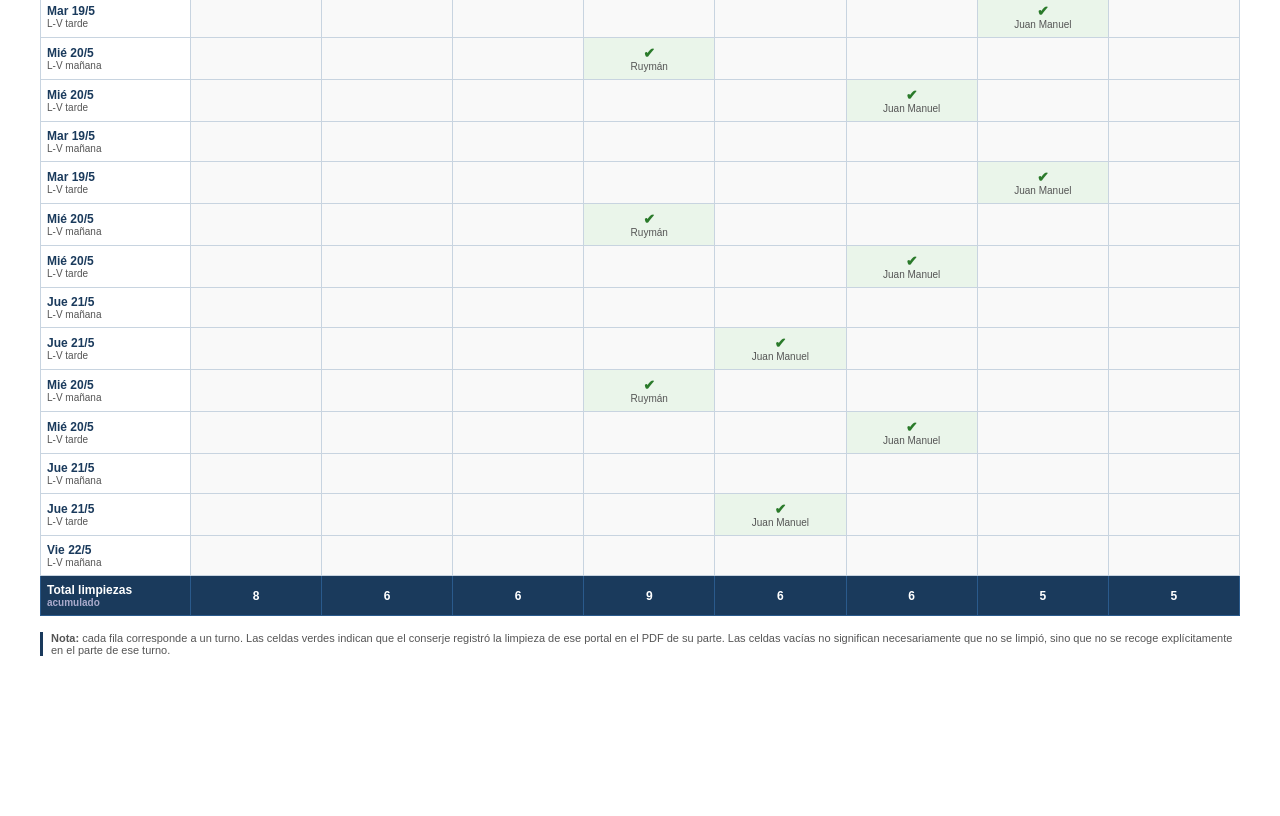
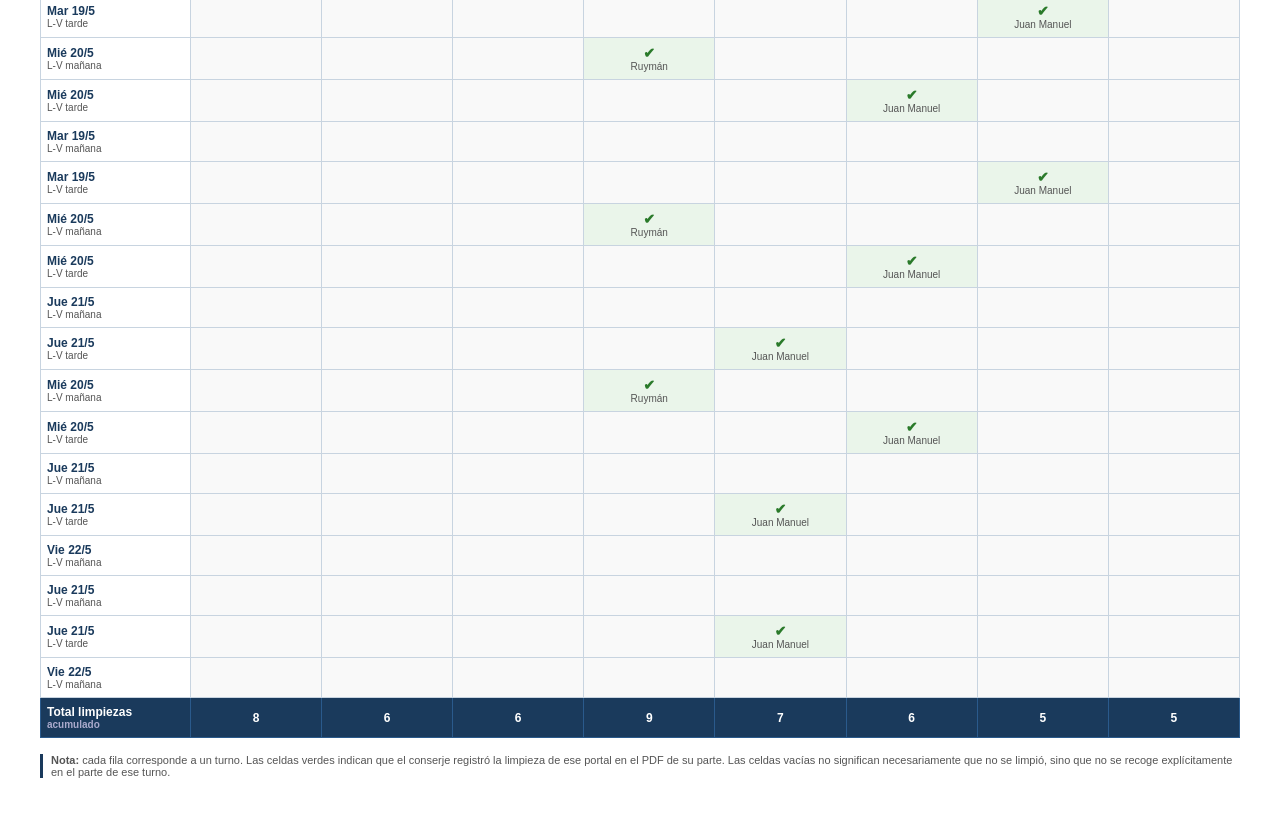
Before and after one commit to rgrpublicidad/ferrer-portales, a website: page index.html in a window 1280 px wide. Shown: the part 1306-2122 px from the top of the page. Before the commit the page ends 2002 px from the top, so only its background shows below. Drawn offline with Linux system fonts and the light colour scheme.

Commit message:
Actualización automática 24/05/2026 (+3 partes)

```diff
--- a/index.html
+++ b/index.html
@@ -25,7 +25,7 @@
 <body>
 
 <h1>Recuento de limpieza por portal - Edificio Ferrer y Perdomo</h1>
-<p class="subtitulo">Fuente: PDFs adjuntos a los partes de conserje@ferreryperdomo.com &nbsp;|&nbsp; Actualizado: 23/05/2026 (auto)</p>
+<p class="subtitulo">Fuente: PDFs adjuntos a los partes de conserje@ferreryperdomo.com &nbsp;|&nbsp; Actualizado: 24/05/2026 (auto)</p>
 
 <table>
   <thead>
@@ -544,13 +544,50 @@
       <td class="vacio"></td>
     </tr>
 
+
+    <tr>
+      <td class="col-fecha"><span class="semana-label">Jue 21/5</span><br><small>L-V mañana</small></td>
+      <td class="vacio"></td>
+      <td class="vacio"></td>
+      <td class="vacio"></td>
+      <td class="vacio"></td>
+      <td class="vacio"></td>
+      <td class="vacio"></td>
+      <td class="vacio"></td>
+      <td class="vacio"></td>
+    </tr>
+
+    <tr>
+      <td class="col-fecha"><span class="semana-label">Jue 21/5</span><br><small>L-V tarde</small></td>
+      <td class="vacio"></td>
+      <td class="vacio"></td>
+      <td class="vacio"></td>
+      <td class="vacio"></td>
+      <td class="limpio"><span class="ok">✔</span><small>Juan Manuel</small></td>
+      <td class="vacio"></td>
+      <td class="vacio"></td>
+      <td class="vacio"></td>
+    </tr>
+
+    <tr>
+      <td class="col-fecha"><span class="semana-label">Vie 22/5</span><br><small>L-V mañana</small></td>
+      <td class="vacio"></td>
+      <td class="vacio"></td>
+      <td class="vacio"></td>
+      <td class="vacio"></td>
+      <td class="vacio"></td>
+      <td class="vacio"></td>
+      <td class="vacio"></td>
+      <td class="vacio"></td>
+    </tr>
+
     <tr class="totales">
       <td class="col-fecha" style="color:#fff">Total limpiezas<br><small style="color:#aac">acumulado</small></td>
       <td>8</td>
       <td>6</td>
       <td>6</td>
       <td>9</td>
-      <td>6</td>
+      <td>7</td>
       <td>6</td>
       <td>5</td>
       <td>5</td>
```
